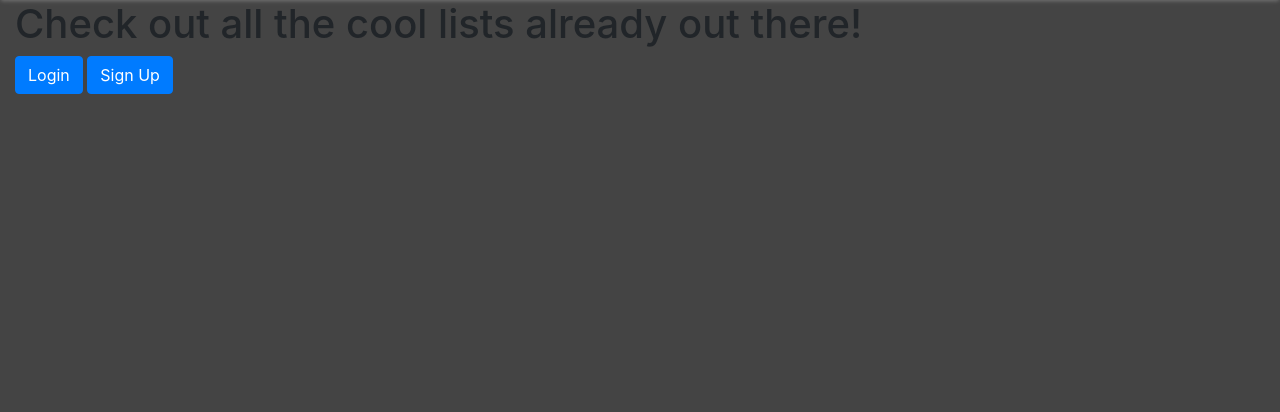
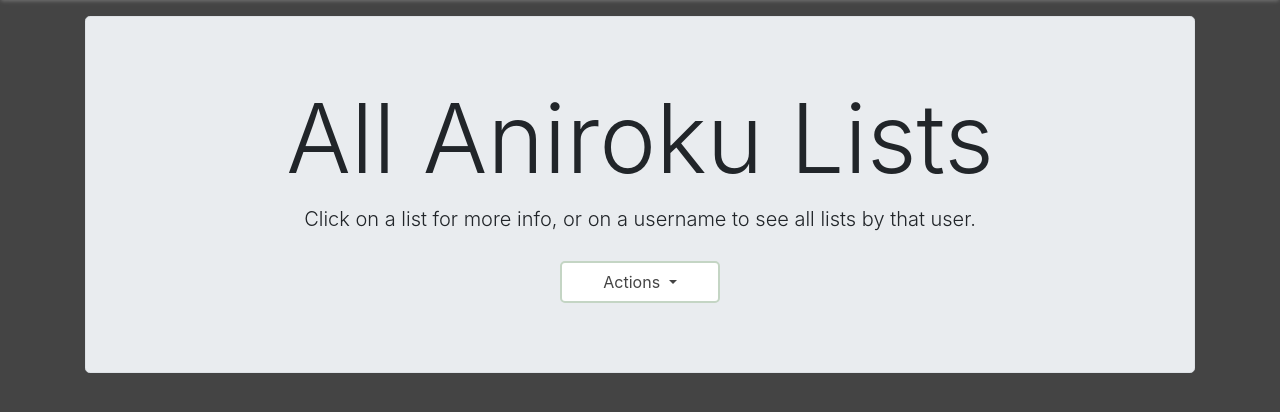
Before and after one commit to sfederma95/aniroku, a Flask app: page /lists in a window 1280 px wide. Shown: the part 46-458 px from the top of the page. Run offline with Flask 2, Linux system fonts and the light colour scheme; data that the repository does not hold is empty; parts of the project's set-up code (start-up, migrations or seed data) failed here and were passed over; some libraries are stand-ins or nearby versions.

Commit message:
finished all lists pg and show list pg css

```diff
--- a/static/app.js
+++ b/static/app.js
@@ -12,16 +12,6 @@ $('#search').on('click', function() {
 
 $('.recommended').on('click', function() {
 	$('.waitpage').show();
-});
-
-$('button.update-button').on('click', function() {
-	$(this).siblings().attr('hidden', false);
-	$(this).attr('hidden', true);
-});
-
-$('.list-collapse').on('click', function() {
-	$('.update-entry').attr('hidden',true)
-	$('.update-button').attr('hidden',false)
 });
 
 function categorySelect() {
--- a/static/styles.css
+++ b/static/styles.css
@@ -223,6 +242,26 @@ body {
 	margin-top: 0.25rem;
 }
 
+.recommended-pg {
+	margin: 0.5rem 0 1.5rem 0;
+}
+
+#list-actions {
+	position: relative;
+  	left: 50%;
+	transform: translate(-50%, -50%);
+	top: 1.5rem;
+	z-index: 2;
+}
+
+#list-actions > .dropdown-menu {
+	margin-top: 0.25rem;
+}
+
+.green-link {
+	color: green !important;
+}
+
 /* scrollbar from: https://codepen.io/zkreations/pen/bZRgqd */
 .sc2::-webkit-scrollbar {
 	width: 5px;
--- a/templates/all-lists.html
+++ b/templates/all-lists.html
@@ -1,11 +1,30 @@
 {% extends 'base.html' %}
 {% block title %}All Anime Lists{% endblock %}
 {% block content %}
-    <h1>Check out all the cool lists already out there!</h1>
-    {%for list in lists%}
-        <p><a href='/lists/{{list.id}}'>{{list.name}}</a></p>
-        <p>-- by <a href='/{{list.users.id}}/lists'>{{list.users.username}}</a></p>
-    {%endfor%}
-    <a href="/login" class="btn btn-primary">Login</a>
-    <a href="/signup" class="btn btn-primary">Sign Up</a>
+<div class='container mt-3 mb-5'>
+    <div class='jumbotron mx-auto border'>
+        <h1 class='display-1 text-center'>All Aniroku Lists</h1>
+        <p class='lead text-center'>Click on a list for more info, or on a username to see all lists by that user.</p>
+        <div id='list-actions' class="btn-group dropdown mt-2 list-buttons">
+            <button type="button" class="btn dropdown-toggle list-buttons-btn" data-toggle="dropdown" aria-haspopup="true" aria-expanded="false">
+              Actions
+            </button>
+            <div class="dropdown-menu">
+                <a href="/login" class="dropdown-item list-buttons-a">Login</a>
+                <a href="/signup" class="dropdown-item list-buttons-a">Sign Up</a>
+            </div>
+        </div>
+        <div class="list-group text-center mt-4 mb-n3">
+            {%for list in lists%}
+            <div class="list-group-item list-group-item-action">
+              <a href="/lists/{{list.id}}"  class="green-link d-flex w-100 justify-content-between">
+                <h5 class="mb-1 mx-auto">{{list.name}}</h5>
+              </a>
+              <p class="mb-1">{{list.description}}</p>
+              <small>-- by <a class='green-link' href='/{{list.users.id}}/lists'>{{list.users.username}}</a></small>
+            </div>
+            {%endfor%}
+        </div>
+    </div>
+</div>
 {% endblock %}
--- a/templates/base.html
+++ b/templates/base.html
@@ -29,10 +29,11 @@
           </ul>
         </div>
       </nav>
+
+    {% for category, message in get_flashed_messages(with_categories=True) %}
+    <div class="alert alert-{{ category }} flashes">{{ message }}</div>
+    {% endfor %}
     <div class='container-fluid'>
-        {% for category, message in get_flashed_messages(with_categories=True) %}
-        <div class="alert alert-{{ category }}">{{ message }}</div>
-        {% endfor %}
         {% block content %}{% endblock %}
     </div>
 
```
Also changed, not shown: other parts of static/styles.css (+27 -8 lines), templates/show-list.html (+48 -36 lines).
